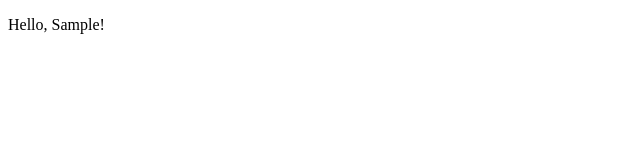
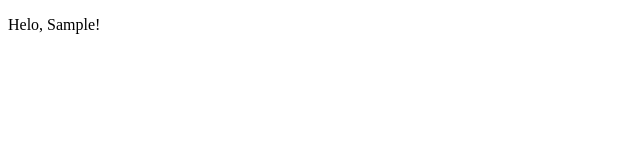
Before and after one commit to JackPoy56/Hillel__Homework__11, a plain HTML site: page index.html in a window 1280 px wide. Both pictures are taken after typing "Sample" into the empty fields and a click on the button "Send". Shown: the full height of the page, 0-640 px from the left. Drawn offline with Linux system fonts and the light colour scheme.

Commit message:
refactored

```diff
--- a/index.html
+++ b/index.html
@@ -15,5 +15,8 @@
     <button class="btn">
         Send
     </button>
+    <p class="text delete">
+
+    </p>
 </body>
 </html>
--- a/script.js
+++ b/script.js
@@ -1,9 +1,10 @@
-const labelEl = document.body.children[0];
-const inputEl = document.body.children[1];
-const buttonEl = document.body.children[2];
+const labelEl = document.querySelector('label');
+const inputEl = document.querySelector('#user__name');
+const buttonEl = document.querySelector('.btn');
+const userTextEl = document.querySelector('.text');
 
 buttonEl.onclick = () => {
-    let userValue = document.body.children[1].value;
+    let userValue = document.querySelector('#user__name').value;
 
     if (userValue === '') {
         userValue = 'Anonymous';
@@ -12,8 +13,9 @@ buttonEl.onclick = () => {
     console.log(userValue);
 
     labelEl.classList.add('delete');
-    labelEl.classList.add('delete');
-    labelEl.classList.add('delete');
+    inputEl.classList.add('delete');
+    buttonEl.classList.add('delete');
+    userTextEl.classList.remove("delete");
 
-    document.body.innerHTML = `<p>Hello, ${userValue}!</p>`;
+    userTextEl.innerText = `Helo, ${userValue}!`;
 }
```
